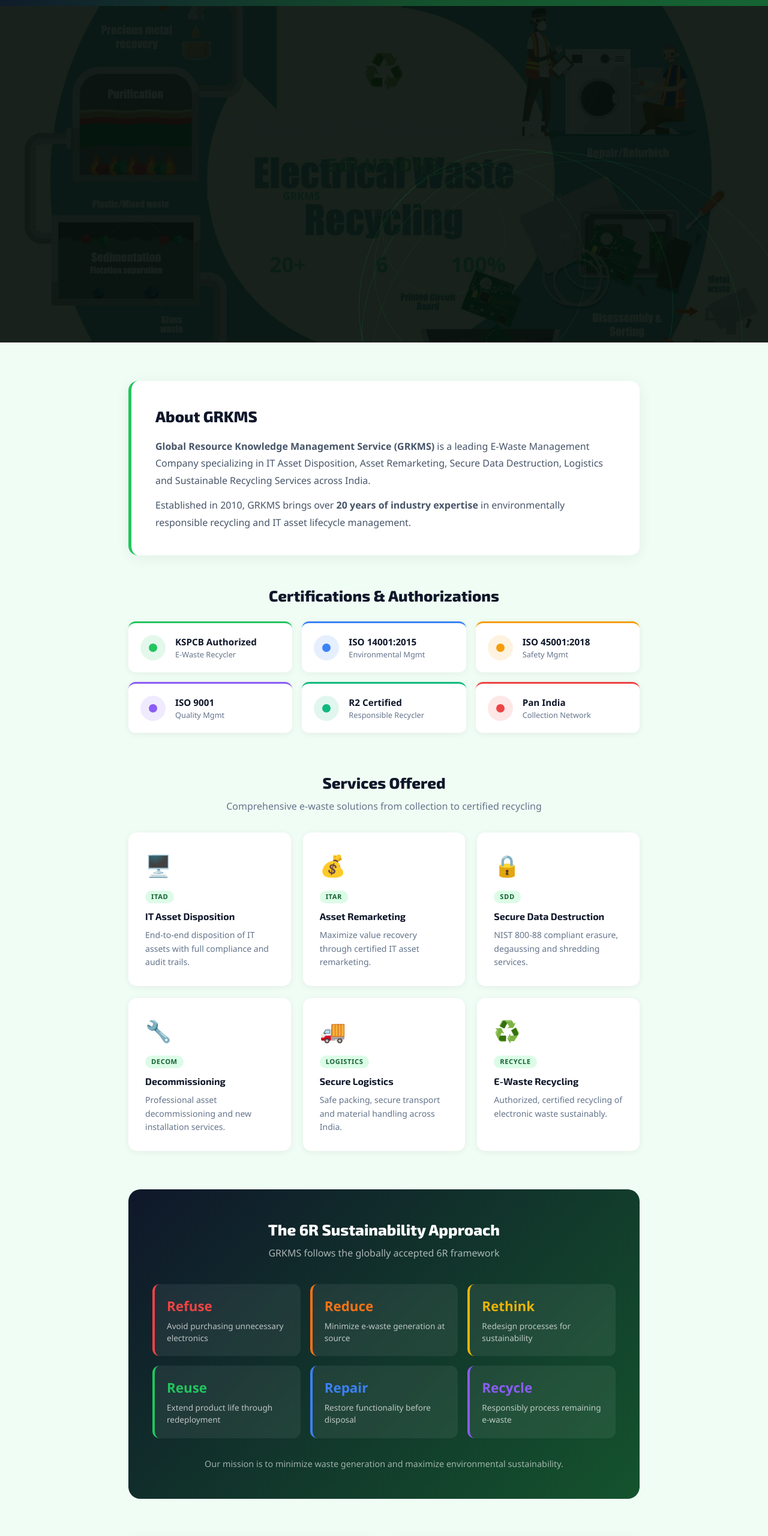
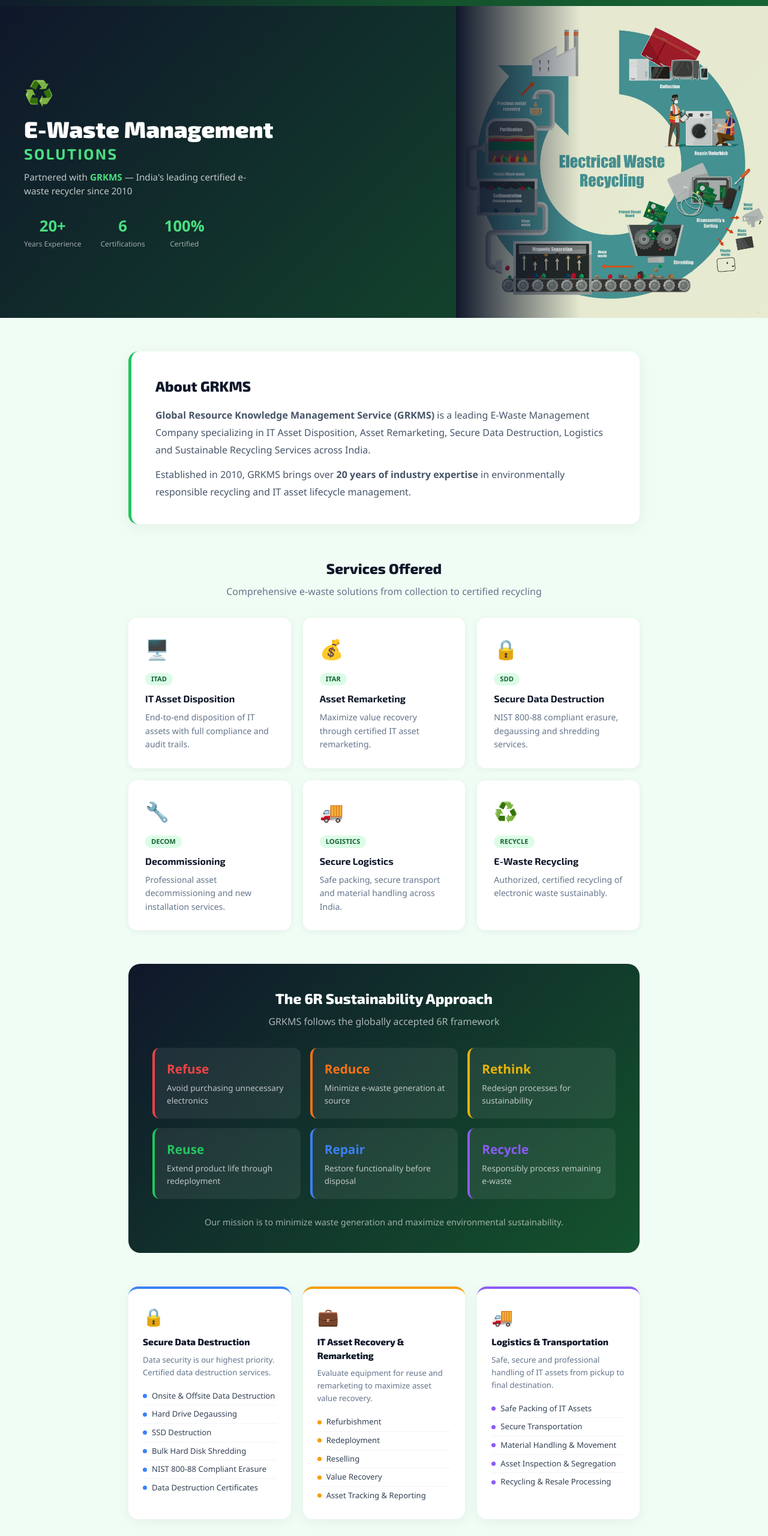
Before and after one commit to Yasir533/sai-infotech-webapp, a React (Vite) app in the folder sai-info/: page /services/e-waste-management in a window 1280 px wide. Shown: the part 60-2621 px from the top of the page at 60% size. Built offline with nearby package versions, Linux system fonts and the light colour scheme; a web font is replaced by a local one.

Commit message:
Fix: Redesign E-Waste page - smaller hero, remove badges/certs, 3-col cards

```diff
--- a/sai-info/src/components/EWasteManagement.jsx
+++ b/sai-info/src/components/EWasteManagement.jsx
@@ -15,15 +15,6 @@ const services = [
   { icon: '🔧', title: 'Decommissioning', short: 'DECOM', desc: 'Professional asset decommissioning and new installation services.' },
   { icon: '🚚', title: 'Secure Logistics', short: 'LOGISTICS', desc: 'Safe packing, secure transport and material handling across India.' },
   { icon: '♻️', title: 'E-Waste Recycling', short: 'RECYCLE', desc: 'Authorized, certified recycling of electronic waste sustainably.' },
-]
-
-const certifications = [
-  { label: 'KSPCB Authorized', sub: 'E-Waste Recycler', color: '#22c55e' },
-  { label: 'ISO 14001:2015', sub: 'Environmental Mgmt', color: '#3b82f6' },
-  { label: 'ISO 45001:2018', sub: 'Safety Mgmt', color: '#f59e0b' },
-  { label: 'ISO 9001', sub: 'Quality Mgmt', color: '#8b5cf6' },
-  { label: 'R2 Certified', sub: 'Responsible Recycler', color: '#10b981' },
-  { label: 'Pan India', sub: 'Collection Network', color: '#ef4444' },
 ]
 
 const sixR = [
@@ -73,17 +64,11 @@ function AnimatedCounter({ target, suffix = '' }) {
   return <span ref={ref}>{count}{suffix}</span>
 }
 
-function SectionRef({ children, className }) {
+function SectionRef({ children, style }) {
   const ref = useRef(null)
   const inView = useInView(ref, { once: true, margin: '-80px' })
   return (
-    <motion.div
-      ref={ref}
-      initial="hidden"
-      animate={inView ? 'visible' : 'hidden'}
-      variants={fadeUp}
-      className={className}
-    >
+    <motion.div ref={ref} initial="hidden" animate={inView ? 'visible' : 'hidden'} variants={fadeUp} style={style}>
       {children}
     </motion.div>
   )
@@ -97,56 +82,61 @@ export default function EWasteManagement() {
 
       {/* TOP NAV */}
       <div style={{ background: 'linear-gradient(135deg, #0f172a 0%, #14532d 60%, #166534 100%)', padding: '16px 24px', display: 'flex', alignItems: 'center', gap: '16px', boxShadow: '0 2px 12px rgba(0,0,0,0.3)' }}>
-        <button onClick={() => navigate('/')} style={{ background: 'rgba(255,255,255,0.12)', border: '1px solid rgba(255,255,255,0.25)', borderRadius: '8px', color: '#fff', padding: '8px 16px', cursor: 'pointer', fontSize: '0.85rem', fontWeight: 600, display: 'flex', alignItems: 'center', gap: '6px' }}>
+        <button onClick={() => navigate('/')} style={{ background: 'rgba(255,255,255,0.12)', border: '1px solid rgba(255,255,255,0.25)', borderRadius: '8px', color: '#fff', padding: '8px 16px', cursor: 'pointer', fontSize: '0.85rem', fontWeight: 600 }}>
           ← Back to Home
         </button>
         <span style={{ color: 'rgba(255,255,255,0.4)' }}>|</span>
         <span style={{ color: '#fff', fontWeight: 700 }}>SAI INFOTECH</span>
-        <span style={{ marginLeft: 'auto', background: '#22c55e', color: '#fff', padding: '4px 12px', borderRadius: '20px', fontSize: '0.75rem', fontWeight: 700 }}>🌱 ECO CERTIFIED</span>
       </div>
 
-      {/* HERO BANNER */}
-      <div style={{ backgroundImage: `url(${ewasteCycle})`, backgroundSize: 'cover', backgroundPosition: 'center', padding: '64px 24px 80px', textAlign: 'center', position: 'relative', overflow: 'hidden' }}>
-        <div style={{ position: 'absolute', inset: 0, background: 'rgba(5,15,10,0.92)' }} />
-      {/* Animated circles background */}
-        {[...Array(5)].map((_, i) => (
-          <motion.div key={i}
-            animate={{ scale: [1, 1.2, 1], opacity: [0.05, 0.12, 0.05] }}
-            transition={{ duration: 4 + i, repeat: Infinity, delay: i * 0.8 }}
-            style={{ position: 'absolute', borderRadius: '50%', border: '1px solid #22c55e', width: `${200 + i * 120}px`, height: `${200 + i * 120}px`, top: '50%', left: '50%', transform: 'translate(-50%, -50%)', pointerEvents: 'none' }}
-          />
-        ))}
+      {/* HERO BANNER — smaller height, image on right, text on left */}
+      <div style={{ display: 'flex', flexDirection: 'row', flexWrap: 'wrap', background: 'linear-gradient(135deg, #0f172a 0%, #14532d 100%)', minHeight: '260px', overflow: 'hidden' }}>
 
-        <motion.div initial={{ opacity: 0, y: -20 }} animate={{ opacity: 1, y: 0 }} transition={{ duration: 0.6 }}>
-          <div style={{ fontSize: '3.5rem', marginBottom: '12px' }}>♻️</div>
-          <h1 style={{ color: '#fff', fontSize: 'clamp(2rem, 5vw, 3.2rem)', fontWeight: 900, margin: '0 0 8px', letterSpacing: '-0.02em' }}>
+        {/* Left: text */}
+        <div style={{ flex: '1 1 340px', padding: '48px 40px', display: 'flex', flexDirection: 'column', justifyContent: 'center', zIndex: 1 }}>
+          <motion.div initial={{ opacity: 0, x: -30 }} animate={{ opacity: 1, x: 0 }} transition={{ duration: 0.6 }}>
+            <div style={{ fontSize: '2.5rem', marginBottom: '8px' }}>♻️</div>
+            <h1 style={{ color: '#fff', fontSize: 'clamp(1.6rem, 3.5vw, 2.4rem)', fontWeight: 900, margin: '0 0 8px', lineHeight: 1.2 }}>
               E-Waste Management
-            <span style={{ color: '#4ade80', display: 'block', fontSize: '0.6em', fontWeight: 700, letterSpacing: '0.1em', textTransform: 'uppercase', marginTop: '4px' }}>Solutions</span>
+              <span style={{ color: '#4ade80', display: 'block', fontSize: '0.65em', fontWeight: 700, letterSpacing: '0.1em', textTransform: 'uppercase', marginTop: '4px' }}>Solutions</span>
             </h1>
-          <p style={{ color: 'rgba(255,255,255,0.75)', fontSize: '1.1rem', maxWidth: '600px', margin: '16px auto 0' }}>
+            <p style={{ color: 'rgba(255,255,255,0.75)', fontSize: '0.95rem', marginTop: '12px', maxWidth: '400px' }}>
               Partnered with <strong style={{ color: '#4ade80' }}>GRKMS</strong> — India's leading certified e-waste recycler since 2010
             </p>
-        </motion.div>
-
-        {/* Stats row */}
-        <motion.div initial={{ opacity: 0, y: 30 }} animate={{ opacity: 1, y: 0 }} transition={{ delay: 0.4, duration: 0.6 }}
-          style={{ display: 'flex', justifyContent: 'center', gap: '48px', marginTop: '48px', flexWrap: 'wrap' }}>
-          {[{ val: 20, suffix: '+', label: 'Years Experience' }, { val: 6, suffix: '', label: 'ISO Certifications' }, { val: 100, suffix: '%', label: 'Secure & Certified' }].map((s, i) => (
+            {/* Stats */}
+            <div style={{ display: 'flex', gap: '32px', marginTop: '28px', flexWrap: 'wrap' }}>
+              {[{ val: 20, suffix: '+', label: 'Years Experience' }, { val: 6, suffix: '', label: 'Certifications' }, { val: 100, suffix: '%', label: 'Certified' }].map((s, i) => (
                 <div key={i} style={{ textAlign: 'center' }}>
-              <div style={{ fontSize: '2.2rem', fontWeight: 900, color: '#4ade80' }}>
+                  <div style={{ fontSize: '1.6rem', fontWeight: 900, color: '#4ade80' }}>
                     <AnimatedCounter target={s.val} suffix={s.suffix} />
                   </div>
-              <div style={{ color: 'rgba(255,255,255,0.6)', fontSize: '0.85rem', marginTop: '4px' }}>{s.label}</div>
+                  <div style={{ color: 'rgba(255,255,255,0.6)', fontSize: '0.75rem', marginTop: '2px' }}>{s.label}</div>
                 </div>
               ))}
+            </div>
           </motion.div>
         </div>
 
-      {/* ABOUT GRKMS */}
-      <div style={{ maxWidth: '900px', margin: '0 auto', padding: '64px 24px 0' }}>
+        {/* Right: image */}
+        <motion.div
+          initial={{ opacity: 0, x: 40 }}
+          animate={{ opacity: 1, x: 0 }}
+          transition={{ duration: 0.7 }}
+          style={{ flex: '1 1 320px', maxWidth: '520px', position: 'relative', overflow: 'hidden', minHeight: '240px' }}>
+          <img src={ewasteCycle} alt="E-Waste Recycling Process"
+            style={{ width: '100%', height: '100%', objectFit: 'cover', objectPosition: 'center', opacity: 0.9 }} />
+          <div style={{ position: 'absolute', inset: 0, background: 'linear-gradient(to right, #0f172a 0%, transparent 40%)' }} />
+        </motion.div>
+
+      </div>
+
+      {/* MAIN CONTENT */}
+      <div style={{ maxWidth: '900px', margin: '0 auto', padding: '56px 24px 0' }}>
+
+        {/* ABOUT */}
         <SectionRef>
           <div style={{ background: '#fff', borderRadius: '16px', padding: '40px', boxShadow: '0 4px 24px rgba(0,0,0,0.06)', borderLeft: '5px solid #22c55e' }}>
-            <h2 style={{ fontSize: '1.6rem', fontWeight: 800, color: '#0f172a', marginBottom: '16px' }}>About GRKMS</h2>
+            <h2 style={{ fontSize: '1.5rem', fontWeight: 800, color: '#0f172a', marginBottom: '16px' }}>About GRKMS</h2>
             <p style={{ color: '#475569', lineHeight: 1.8, marginBottom: '12px' }}>
               <strong>Global Resource Knowledge Management Service (GRKMS)</strong> is a leading E-Waste Management Company specializing in IT Asset Disposition, Asset Remarketing, Secure Data Destruction, Logistics and Sustainable Recycling Services across India.
             </p>
@@ -156,40 +146,20 @@ export default function EWasteManagement() {
           </div>
         </SectionRef>
 
-        {/* CERTIFICATIONS */}
-        <SectionRef className="mt-12" style={{ marginTop: '48px' }}>
-          <h2 style={{ fontSize: '1.6rem', fontWeight: 800, color: '#0f172a', marginBottom: '24px', textAlign: 'center' }}>Certifications & Authorizations</h2>
-          <div style={{ display: 'grid', gridTemplateColumns: 'repeat(auto-fill, minmax(240px, 1fr))', gap: '16px' }}>
-            {certifications.map((cert, i) => (
-              <motion.div key={i} custom={i} variants={fadeUp}
-                whileHover={{ y: -4, boxShadow: '0 12px 32px rgba(0,0,0,0.1)' }}
-                style={{ background: '#fff', borderRadius: '12px', padding: '20px', display: 'flex', alignItems: 'center', gap: '16px', boxShadow: '0 2px 12px rgba(0,0,0,0.06)', borderTop: `3px solid ${cert.color}` }}>
-                <div style={{ width: '42px', height: '42px', borderRadius: '50%', background: cert.color + '20', display: 'flex', alignItems: 'center', justifyContent: 'center', flexShrink: 0 }}>
-                  <div style={{ width: '14px', height: '14px', borderRadius: '50%', background: cert.color }} />
-                </div>
-                <div>
-                  <div style={{ fontWeight: 700, color: '#0f172a', fontSize: '0.95rem' }}>{cert.label}</div>
-                  <div style={{ color: '#64748b', fontSize: '0.8rem' }}>{cert.sub}</div>
-                </div>
-              </motion.div>
-            ))}
-          </div>
-        </SectionRef>
-
         {/* SERVICES */}
-        <div style={{ marginTop: '64px' }}>
+        <div style={{ marginTop: '56px' }}>
           <SectionRef>
-            <h2 style={{ fontSize: '1.6rem', fontWeight: 800, color: '#0f172a', marginBottom: '8px', textAlign: 'center' }}>Services Offered</h2>
+            <h2 style={{ fontSize: '1.5rem', fontWeight: 800, color: '#0f172a', marginBottom: '8px', textAlign: 'center' }}>Services Offered</h2>
             <p style={{ color: '#64748b', textAlign: 'center', marginBottom: '32px' }}>Comprehensive e-waste solutions from collection to certified recycling</p>
           </SectionRef>
-          <div style={{ display: 'grid', gridTemplateColumns: 'repeat(auto-fill, minmax(260px, 1fr))', gap: '20px' }}>
+          <div style={{ display: 'grid', gridTemplateColumns: 'repeat(auto-fill, minmax(250px, 1fr))', gap: '20px' }}>
             {services.map((svc, i) => (
               <motion.div key={i} custom={i} variants={fadeUp}
                 initial="hidden" whileInView="visible" viewport={{ once: true }}
                 whileHover={{ y: -6, boxShadow: '0 16px 40px rgba(34,197,94,0.15)' }}
-                style={{ background: '#fff', borderRadius: '14px', padding: '28px', boxShadow: '0 2px 12px rgba(0,0,0,0.06)', cursor: 'default', transition: 'box-shadow 0.3s' }}>
-                <div style={{ fontSize: '2.2rem', marginBottom: '12px' }}>{svc.icon}</div>
-                <div style={{ background: '#dcfce7', color: '#166534', fontSize: '0.7rem', fontWeight: 700, padding: '2px 10px', borderRadius: '20px', display: 'inline-block', marginBottom: '10px', letterSpacing: '0.05em' }}>{svc.short}</div>
+                style={{ background: '#fff', borderRadius: '14px', padding: '28px', boxShadow: '0 2px 12px rgba(0,0,0,0.06)' }}>
+                <div style={{ fontSize: '2rem', marginBottom: '12px' }}>{svc.icon}</div>
+                <div style={{ background: '#dcfce7', color: '#166534', fontSize: '0.7rem', fontWeight: 700, padding: '2px 10px', borderRadius: '20px', display: 'inline-block', marginBottom: '10px' }}>{svc.short}</div>
                 <h3 style={{ fontWeight: 700, color: '#0f172a', marginBottom: '8px', fontSize: '1rem' }}>{svc.title}</h3>
                 <p style={{ color: '#64748b', fontSize: '0.88rem', lineHeight: 1.6 }}>{svc.desc}</p>
               </motion.div>
@@ -198,52 +168,48 @@ export default function EWasteManagement() {
         </div>
 
         {/* 6R FRAMEWORK */}
-        <div style={{ marginTop: '64px' }}>
+        <div style={{ marginTop: '56px' }}>
           <SectionRef>
-            <div style={{ background: 'linear-gradient(135deg, #0f172a, #14532d)', borderRadius: '20px', padding: '48px 40px', color: '#fff' }}>
-              <h2 style={{ fontSize: '1.6rem', fontWeight: 800, marginBottom: '8px', textAlign: 'center' }}>The 6R Sustainability Approach</h2>
-              <p style={{ color: 'rgba(255,255,255,0.65)', textAlign: 'center', marginBottom: '40px' }}>GRKMS follows the globally accepted 6R framework</p>
-              <div style={{ display: 'grid', gridTemplateColumns: 'repeat(auto-fill, minmax(220px, 1fr))', gap: '16px' }}>
+            <div style={{ background: 'linear-gradient(135deg, #0f172a, #14532d)', borderRadius: '20px', padding: '40px', color: '#fff' }}>
+              <h2 style={{ fontSize: '1.5rem', fontWeight: 800, marginBottom: '8px', textAlign: 'center' }}>The 6R Sustainability Approach</h2>
+              <p style={{ color: 'rgba(255,255,255,0.65)', textAlign: 'center', marginBottom: '32px' }}>GRKMS follows the globally accepted 6R framework</p>
+              <div style={{ display: 'grid', gridTemplateColumns: 'repeat(auto-fill, minmax(200px, 1fr))', gap: '16px' }}>
                 {sixR.map((item, i) => (
                   <motion.div key={i}
-                    initial={{ opacity: 0, scale: 0.9 }}
-                    whileInView={{ opacity: 1, scale: 1 }}
-                    viewport={{ once: true }}
-                    transition={{ delay: i * 0.08 }}
+                    initial={{ opacity: 0, scale: 0.9 }} whileInView={{ opacity: 1, scale: 1 }}
+                    viewport={{ once: true }} transition={{ delay: i * 0.08 }}
                     whileHover={{ scale: 1.04 }}
-                    style={{ background: 'rgba(255,255,255,0.07)', borderRadius: '12px', padding: '20px', borderLeft: `4px solid ${item.color}`, backdropFilter: 'blur(4px)' }}>
-                    <div style={{ fontSize: '1.4rem', fontWeight: 900, color: item.color, marginBottom: '6px' }}>{item.r}</div>
+                    style={{ background: 'rgba(255,255,255,0.07)', borderRadius: '12px', padding: '20px', borderLeft: `4px solid ${item.color}` }}>
+                    <div style={{ fontSize: '1.3rem', fontWeight: 900, color: item.color, marginBottom: '6px' }}>{item.r}</div>
                     <div style={{ color: 'rgba(255,255,255,0.7)', fontSize: '0.85rem', lineHeight: 1.5 }}>{item.desc}</div>
                   </motion.div>
                 ))}
               </div>
-              <p style={{ color: 'rgba(255,255,255,0.6)', textAlign: 'center', marginTop: '32px', fontSize: '0.9rem' }}>
+              <p style={{ color: 'rgba(255,255,255,0.6)', textAlign: 'center', marginTop: '28px', fontSize: '0.9rem' }}>
                 Our mission is to minimize waste generation and maximize environmental sustainability.
               </p>
             </div>
           </SectionRef>
         </div>
 
-        {/* DATA DESTRUCTION */}
-        <div style={{ marginTop: '64px', display: 'grid', gridTemplateColumns: 'repeat(auto-fill, minmax(280px, 1fr))', gap: '24px' }}>
+        {/* 3 CARDS IN A ROW */}
+        <div style={{ marginTop: '56px', display: 'grid', gridTemplateColumns: 'repeat(3, 1fr)', gap: '20px' }}>
           {[
-            { title: 'Secure Data Destruction', icon: '🔒', color: '#3b82f6', items: dataServices, desc: 'Data security is our highest priority. We provide secure and certified data destruction services.' },
-            { title: 'IT Asset Recovery & Remarketing', icon: '💼', color: '#f59e0b', items: recoveryServices, desc: 'GRKMS evaluates equipment for reuse and remarketing opportunities to maximize asset value recovery.' },
+            { title: 'Secure Data Destruction', icon: '🔒', color: '#3b82f6', items: dataServices, desc: 'Data security is our highest priority. Certified data destruction services.' },
+            { title: 'IT Asset Recovery & Remarketing', icon: '💼', color: '#f59e0b', items: recoveryServices, desc: 'Evaluate equipment for reuse and remarketing to maximize asset value recovery.' },
             { title: 'Logistics & Transportation', icon: '🚚', color: '#8b5cf6', items: logistics, desc: 'Safe, secure and professional handling of IT assets from pickup to final destination.' },
           ].map((block, bi) => (
             <motion.div key={bi}
-              initial={{ opacity: 0, y: 30 }}
-              whileInView={{ opacity: 1, y: 0 }}
-              viewport={{ once: true }}
-              transition={{ delay: bi * 0.1 }}
-              style={{ background: '#fff', borderRadius: '16px', padding: '32px', boxShadow: '0 4px 20px rgba(0,0,0,0.06)', borderTop: `4px solid ${block.color}` }}>
-              <div style={{ fontSize: '2rem', marginBottom: '12px' }}>{block.icon}</div>
-              <h3 style={{ fontWeight: 800, color: '#0f172a', fontSize: '1.1rem', marginBottom: '10px' }}>{block.title}</h3>
-              <p style={{ color: '#64748b', fontSize: '0.88rem', lineHeight: 1.6, marginBottom: '16px' }}>{block.desc}</p>
+              initial={{ opacity: 0, y: 30 }} whileInView={{ opacity: 1, y: 0 }}
+              viewport={{ once: true }} transition={{ delay: bi * 0.1 }}
+              style={{ background: '#fff', borderRadius: '16px', padding: '24px', boxShadow: '0 4px 20px rgba(0,0,0,0.06)', borderTop: `4px solid ${block.color}` }}>
+              <div style={{ fontSize: '1.8rem', marginBottom: '10px' }}>{block.icon}</div>
+              <h3 style={{ fontWeight: 800, color: '#0f172a', fontSize: '0.95rem', marginBottom: '8px' }}>{block.title}</h3>
+              <p style={{ color: '#64748b', fontSize: '0.82rem', lineHeight: 1.6, marginBottom: '14px' }}>{block.desc}</p>
               <ul style={{ listStyle: 'none', padding: 0, margin: 0 }}>
                 {block.items.map((item, ii) => (
-                  <li key={ii} style={{ display: 'flex', alignItems: 'center', gap: '10px', padding: '6px 0', borderBottom: ii < block.items.length - 1 ? '1px solid #f1f5f9' : 'none', color: '#334155', fontSize: '0.88rem' }}>
-                    <span style={{ width: '8px', height: '8px', borderRadius: '50%', background: block.color, flexShrink: 0 }} />
+                  <li key={ii} style={{ display: 'flex', alignItems: 'center', gap: '8px', padding: '5px 0', borderBottom: ii < block.items.length - 1 ? '1px solid #f1f5f9' : 'none', color: '#334155', fontSize: '0.82rem' }}>
+                    <span style={{ width: '7px', height: '7px', borderRadius: '50%', background: block.color, flexShrink: 0 }} />
                     {item}
                   </li>
                 ))}
@@ -252,15 +218,14 @@ export default function EWasteManagement() {
           ))}
         </div>
 
-        {/* COMMITMENT BANNER */}
+        {/* COMMITMENT */}
         <motion.div
-          initial={{ opacity: 0, y: 30 }}
-          whileInView={{ opacity: 1, y: 0 }}
+          initial={{ opacity: 0, y: 30 }} whileInView={{ opacity: 1, y: 0 }}
           viewport={{ once: true }}
-          style={{ margin: '64px 0', background: 'linear-gradient(135deg, #22c55e, #16a34a)', borderRadius: '20px', padding: '48px 40px', textAlign: 'center', color: '#fff' }}>
+          style={{ margin: '56px 0', background: 'linear-gradient(135deg, #22c55e, #16a34a)', borderRadius: '20px', padding: '48px 40px', textAlign: 'center', color: '#fff' }}>
           <div style={{ fontSize: '3rem', marginBottom: '16px' }}>🌍</div>
-          <h2 style={{ fontSize: '1.8rem', fontWeight: 900, marginBottom: '12px' }}>Our Commitment</h2>
-          <p style={{ fontSize: '1.3rem', fontWeight: 700, marginBottom: '16px', opacity: 0.95 }}>"Recycle Today for a Better Tomorrow."</p>
+          <h2 style={{ fontSize: '1.6rem', fontWeight: 900, marginBottom: '12px' }}>Our Commitment</h2>
+          <p style={{ fontSize: '1.2rem', fontWeight: 700, marginBottom: '16px', opacity: 0.95 }}>"Recycle Today for a Better Tomorrow."</p>
           <p style={{ opacity: 0.85, maxWidth: '600px', margin: '0 auto', lineHeight: 1.7 }}>
             GRKMS is committed to providing safe, secure and environmentally responsible E-Waste management solutions while helping organizations achieve sustainability goals and regulatory compliance.
           </p>
@@ -269,7 +234,7 @@ export default function EWasteManagement() {
       </div>
 
       {/* FOOTER */}
-      <div style={{ background: '#0f172a', padding: '24px', textAlign: 'center', color: 'rgba(255,255,255,0.4)', fontSize: '0.82rem', marginTop: '0' }}>
+      <div style={{ background: '#0f172a', padding: '24px', textAlign: 'center', color: 'rgba(255,255,255,0.4)', fontSize: '0.82rem' }}>
         © {new Date().getFullYear()} SAI INFOTECH. All rights reserved. · Basavanagudi, Bangalore
       </div>
 
```
Lines whose indentation alone changed are shown as unchanged.
